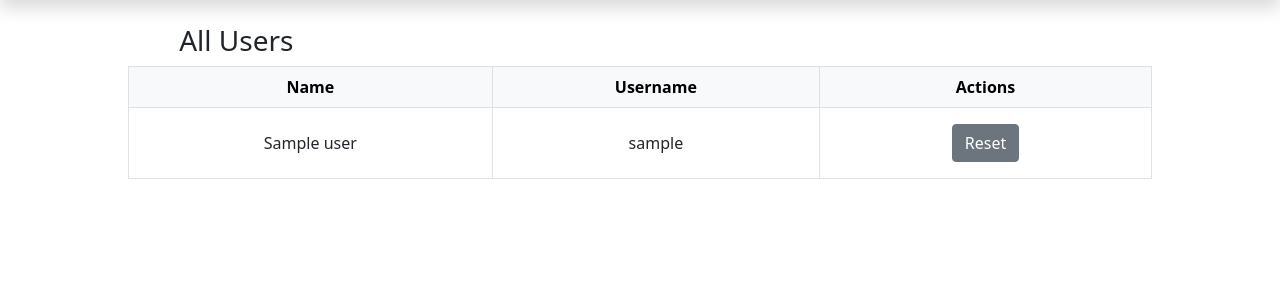
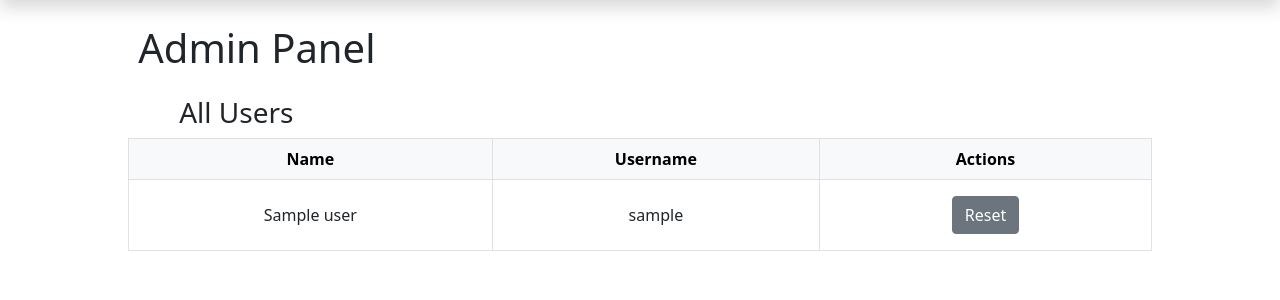
Before and after one commit to cyberdog-m/flask-mongo-login, a Flask app: page /auth/admin-panel in a window 1280 px wide. Shown: the part 74-374 px from the top of the page. Run offline with Flask 2, Linux system fonts and the light colour scheme; a user stored in the database is signed in; a database or web service that is not in the repository returns one stand-in record (values such as "Sample title"); some libraries are stand-ins or nearby versions.

Commit message:
add admin panel

```diff
--- a/templates/auth/admin-panel.html
+++ b/templates/auth/admin-panel.html
@@ -6,6 +6,7 @@
 
 {% block body %}
     <div style="max-width: 80%; margin: auto;">
+        <h1 class="fs-1 mt-4 mb-2" style="margin-left: 1%;">Admin Panel</h1>
         <h3 class="fs-3 mt-4 mb-2" style="margin-left: 5%;">All Users</h3>
     </div>
     <div style="max-width: 80%; margin: auto;">
```
Also changed, not shown: README.md, 4 other files.
